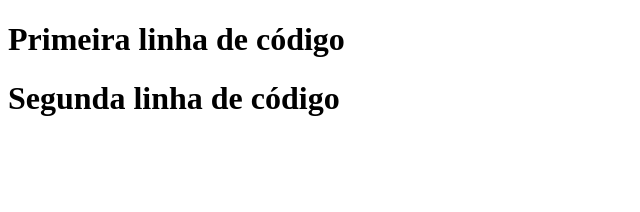
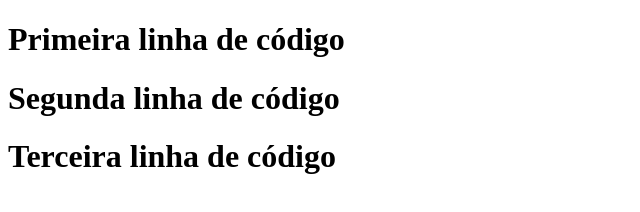
Before and after one commit to LuizaScolar/PrimeiroProjetoGit, a plain HTML site: page index.html in a window 1280 px wide. Shown: the whole page, without its empty margins (0-640 px from the left). Drawn offline with Linux system fonts and the light colour scheme.

Commit message:
Criando a terceira linha de código

```diff
--- a/index.html
+++ b/index.html
@@ -8,5 +8,6 @@
 <body>
     <h1>Primeira linha de código</h1>
     <h1>Segunda linha de código</h1>
+    <h1>Terceira linha de código</h1>
 </body>
 </html>
```
